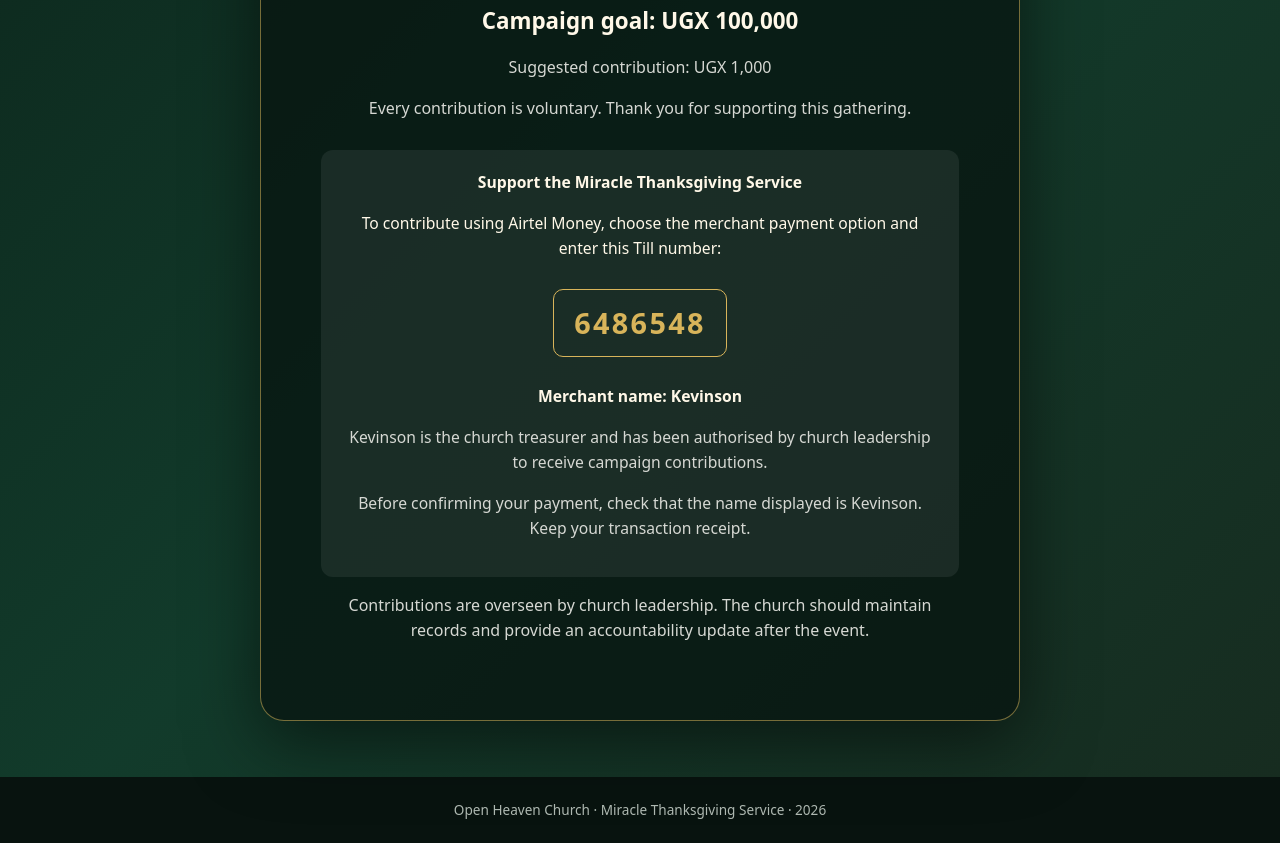
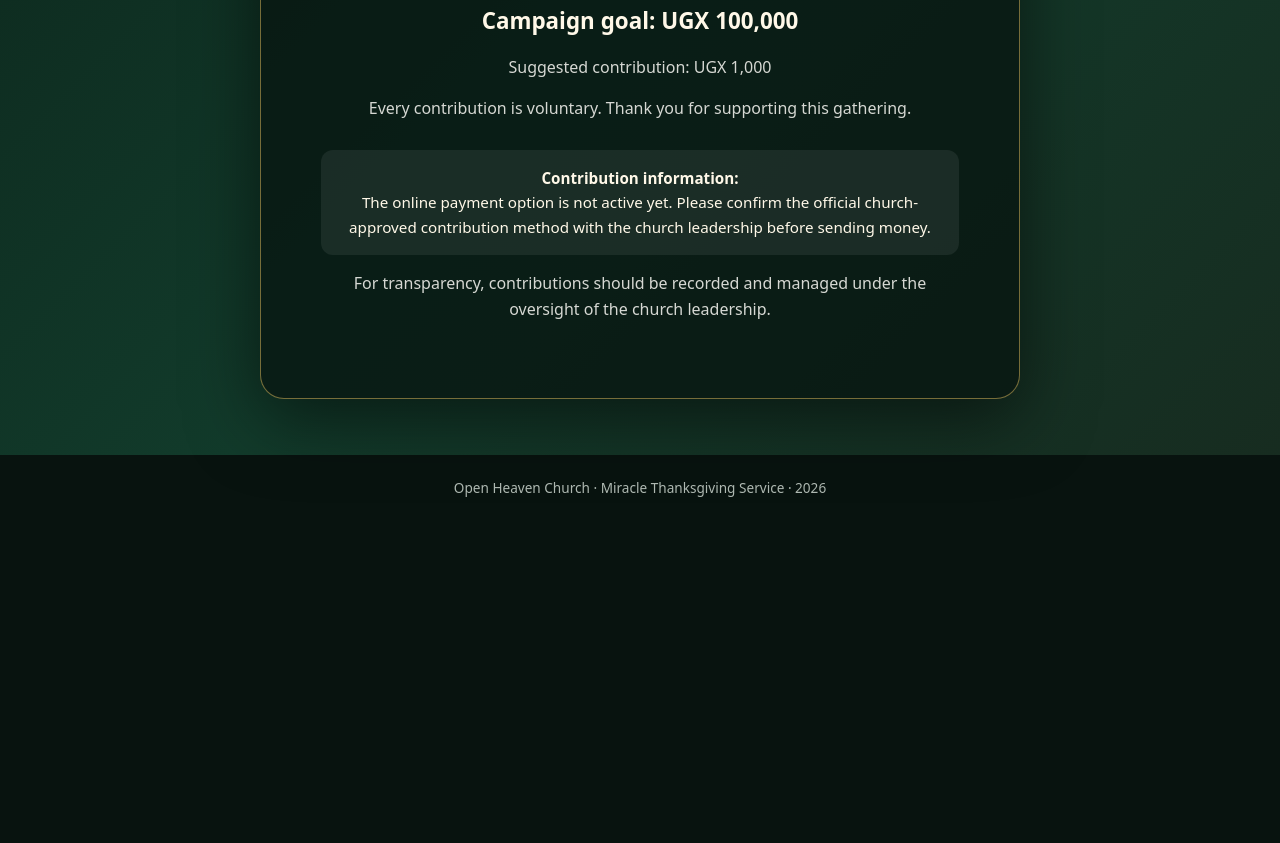
Before and after one commit to 25ps96nbpb-collab/miracle-thanksgiving., a plain HTML site: page index.html in a window 1280 px wide. Shown: the part 663-1506 px from the top of the page. After the commit the page ends 1184 px from the top, so only its background shows below. Drawn offline with Linux system fonts and the light colour scheme.

Commit message:
Add files via upload

```diff
--- a/index.html
+++ b/index.html
@@ -6,21 +6,20 @@
   <meta name="description" content="Open Heaven Church — Miracle Thanksgiving Service, 29 November 2026.">
   <title>Miracle Thanksgiving Service | Open Heaven Church</title>
   <style>
-:root{color-scheme:dark;--gold:#d8b45a;--cream:#fff8e8}
-*{box-sizing:border-box}
-body{margin:0;font-family:system-ui,-apple-system,Segoe UI,sans-serif;background:#08130f;color:var(--cream);line-height:1.6}
-header{padding:22px 7%;border-bottom:1px solid #ffffff22;color:var(--gold);letter-spacing:.12em;font-weight:700}
-main{min-height:78vh;display:grid;place-items:center;padding:56px 20px;background:linear-gradient(135deg,#0b2118,#123b2b 55%,#172c20)}
-.panel{width:min(760px,100%);text-align:center;padding:clamp(28px,6vw,60px);border:1px solid #d8b45a88;border-radius:24px;background:#07140fbb;box-shadow:0 20px 70px #0008}
-.eyebrow{color:var(--gold);text-transform:uppercase;letter-spacing:.18em;font-size:.8rem;font-weight:700}
-h1{margin:14px 0;font-size:clamp(2.2rem,8vw,4.6rem);line-height:1.05}
-.church{font-size:1.15rem;color:#f1dfb2}
-.date{margin:28px 0;padding:16px;border-block:1px solid #d8b45a66;color:var(--gold);font-size:1.2rem;font-weight:700}
-.target{font-size:1.4rem;font-weight:700;margin:18px 0 4px}
-.muted{color:#d6d8d3}
-.notice{margin-top:28px;padding:20px;border-radius:12px;background:#ffffff12;font-size:.98rem}
-.paycode{display:inline-block;margin:12px 0;padding:10px 20px;border:1px solid var(--gold);border-radius:10px;color:var(--gold);font-size:1.8rem;font-weight:800;letter-spacing:.08em}
-footer{text-align:center;padding:22px;color:#aeb8b1;font-size:.85rem}
+    :root { color-scheme: dark; --green:#123b2b; --gold:#d8b45a; --cream:#fff8e8; }
+    * { box-sizing: border-box; }
+    body { margin:0; font-family:system-ui,-apple-system,Segoe UI,sans-serif; background:#08130f; color:var(--cream); line-height:1.6; }
+    header { padding:22px 7%; border-bottom:1px solid #ffffff22; color:var(--gold); letter-spacing:.12em; font-weight:700; }
+    main { min-height:78vh; display:grid; place-items:center; padding:56px 20px; background:linear-gradient(135deg,#0b2118,#123b2b 55%,#172c20); }
+    .panel { width:min(760px,100%); text-align:center; padding:clamp(28px,6vw,60px); border:1px solid #d8b45a88; border-radius:24px; background:#07140fbb; box-shadow:0 20px 70px #0008; }
+    .eyebrow { color:var(--gold); text-transform:uppercase; letter-spacing:.18em; font-size:.8rem; font-weight:700; }
+    h1 { margin:14px 0; font-size:clamp(2.2rem,8vw,4.6rem); line-height:1.05; }
+    .church { font-size:1.15rem; color:#f1dfb2; }
+    .date { margin:28px 0; padding:16px; border-block:1px solid #d8b45a66; color:var(--gold); font-size:1.2rem; font-weight:700; }
+    .target { font-size:1.4rem; font-weight:700; margin:18px 0 4px; }
+    .muted { color:#d6d8d3; }
+    .notice { margin-top:28px; padding:16px; border-radius:12px; background:#ffffff12; font-size:.95rem; }
+    footer { text-align:center; padding:22px; color:#aeb8b1; font-size:.85rem; }
   </style>
 </head>
 <body>
@@ -35,15 +34,10 @@ footer{text-align:center;padding:22px;color:#aeb8b1;font-size:.85rem}
       <div class="target">Campaign goal: UGX 100,000</div>
       <p class="muted">Suggested contribution: UGX 1,000</p>
       <p class="muted">Every contribution is voluntary. Thank you for supporting this gathering.</p>
-<div class="notice">
-<strong>Support the Miracle Thanksgiving Service</strong>
-<p>To contribute using Airtel Money, choose the merchant payment option and enter this Till number:</p>
-<div class="paycode">6486548</div>
-<p><strong>Merchant name: Kevinson</strong></p>
-<p class="muted">Kevinson is the church treasurer and has been authorised by church leadership to receive campaign contributions.</p>
-<p class="muted">Before confirming your payment, check that the name displayed is Kevinson. Keep your transaction receipt.</p>
+      <div class="notice"><strong>Contribution information:</strong><br>
+        The online payment option is not active yet. Please confirm the official church-approved contribution method with the church leadership before sending money.
       </div>
-<p class="muted">Contributions are overseen by church leadership. The church should maintain records and provide an accountability update after the event.</p>
+      <p class="muted">For transparency, contributions should be recorded and managed under the oversight of the church leadership.</p>
     </section>
   </main>
   <footer>Open Heaven Church · Miracle Thanksgiving Service · 2026</footer>
```
Lines whose indentation alone changed are shown as unchanged.
